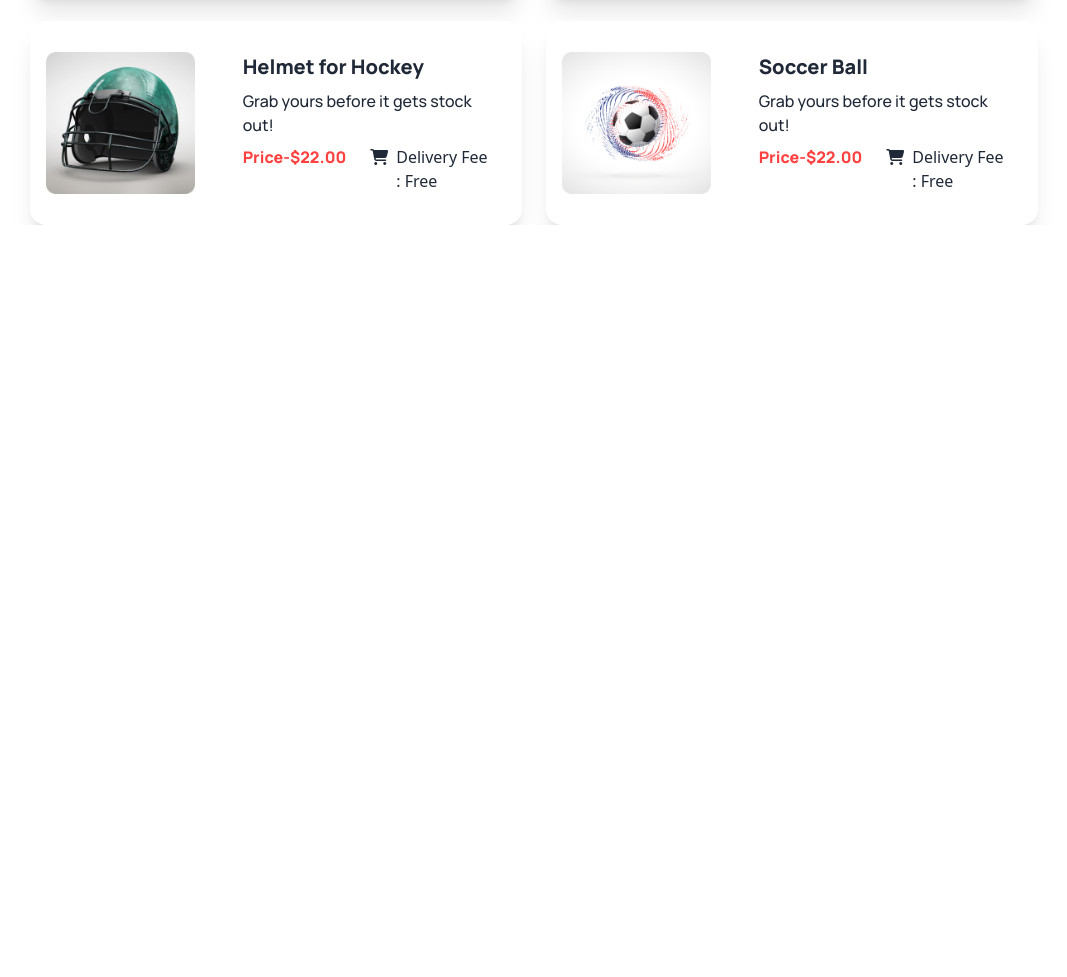
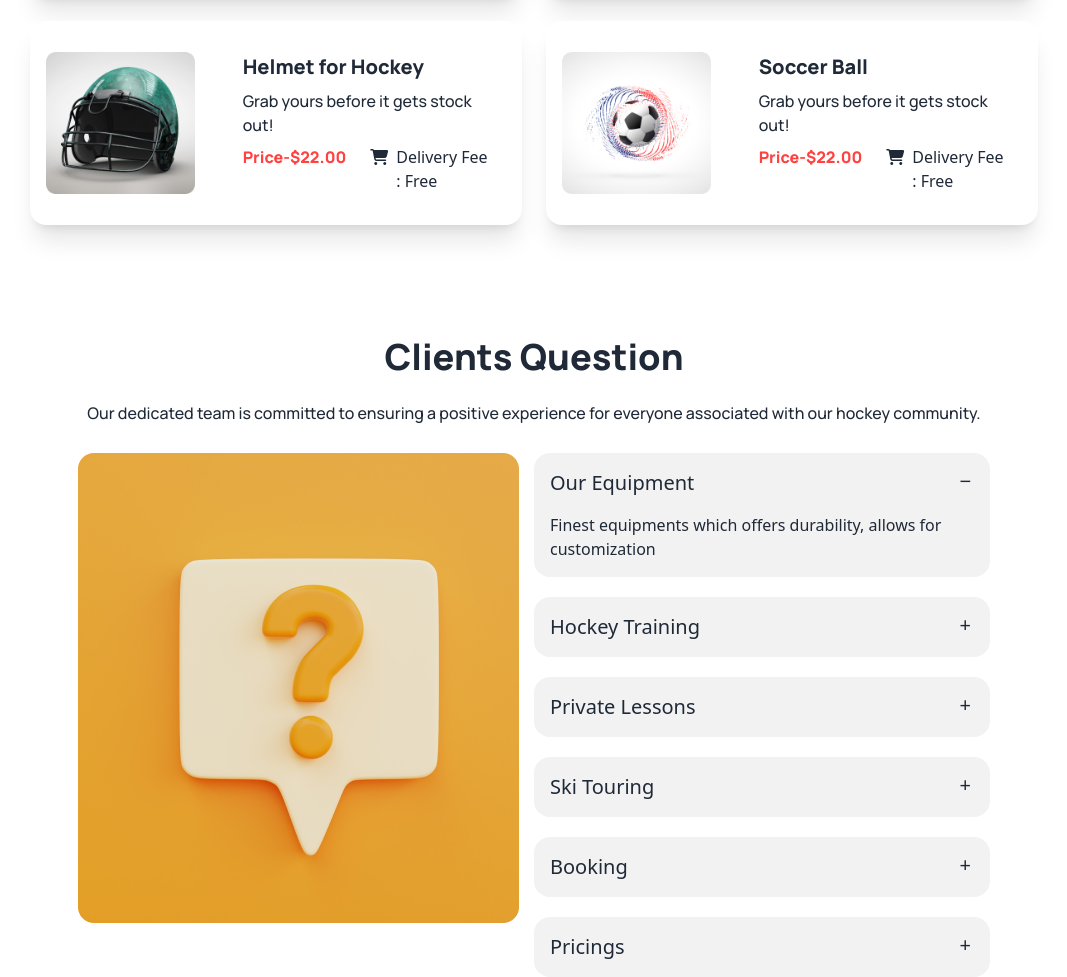
Before and after one commit to Eshrat-Jahan/My-Third-Assignment, a plain HTML site: page index.html in a window 1280 px wide. Shown: the part 2943-3920 px from the top of the page, without its empty margins (106-1173 px from the left). Before the commit the page ends 3168 px from the top, so only its background shows below. Drawn offline with nearby package versions, Linux system fonts and the light colour scheme.

Commit message:
done till clients question

```diff
--- a/index.html
+++ b/index.html
@@ -294,6 +294,77 @@
                 </div>
             </div>
         </section>
+        <!-- Clients Question Section  -->
+        <section class="mt-20 md:mt-28 mx-10">
+            <div class="text-center">
+                <h1 class="font-extrabold text-4xl manrope mb-6">Clients Question</h1>
+                <p class="font-medium text-base manrope mb-7">Our dedicated team is committed to ensuring a positive
+                    experience for everyone associated with our hockey community. </p>
+            </div>
+            <div class="flex md:mx-12 flex-col md:flex-row">
+                <div class="flex-1 mb-8">
+                    <img src="./Images/11.png" alt="">
+                </div>
+                <div class="flex-1">
+                    <div class="flex flex-col gap-5">
+                        <div class="collapse collapse-plus bg-base-200">
+                            <input type="radio" name="my-accordion-3" checked="checked" />
+                            <div class="collapse-title text-xl font-medium">
+                                Our Equipment
+                            </div>
+                            <div class="collapse-content">
+                                <p>Finest equipments which offers durability, allows for customization</p>
+                            </div>
+                        </div>
+                        <div class="collapse collapse-plus bg-base-200">
+                            <input type="radio" name="my-accordion-3" />
+                            <div class="collapse-title text-xl font-medium">
+                                Hockey Training
+                            </div>
+                            <div class="collapse-content">
+                                <p>Our hockey training programs are crafted to elevate player skills  and build strong team dynamics</p>
+                            </div>
+                        </div>
+                        <div class="collapse collapse-plus bg-base-200">
+                            <input type="radio" name="my-accordion-3" />
+                            <div class="collapse-title text-xl font-medium">
+                                Private Lessons
+                            </div>
+                            <div class="collapse-content">
+                                <p>Our private training sessions offer personalized and focused coaching to elevate individual skills and performance</p>
+                            </div>
+                        </div>
+                        <div class="collapse collapse-plus bg-base-200">
+                            <input type="radio" name="my-accordion-3" />
+                            <div class="collapse-title text-xl font-medium">
+                                Ski Touring
+                            </div>
+                            <div class="collapse-content">
+                                <p>Whether you're a beginner or an experienced backcountry skier, our knowledgeable guides provide a safe and enjoyable experience</p>
+                            </div>
+                        </div>
+                        <div class="collapse collapse-plus bg-base-200">
+                            <input type="radio" name="my-accordion-3" />
+                            <div class="collapse-title text-xl font-medium">
+                                Booking
+                            </div>
+                            <div class="collapse-content">
+                                <p>With easy access and efficient processes, members can conveniently schedule and manage bookings</p>
+                            </div>
+                        </div>
+                        <div class="collapse collapse-plus bg-base-200">
+                            <input type="radio" name="my-accordion-3" />
+                            <div class="collapse-title text-xl font-medium">
+                                Pricings
+                            </div>
+                            <div class="collapse-content">
+                                <p>We provide competitive rates for program enrollment, with inclusive packages that cover coaching, facilities, and equipment</p>
+                            </div>
+                        </div>
+                    </div>
+                </div>
+            </div>
+        </section>
     </main>
     <footer>
 
```
